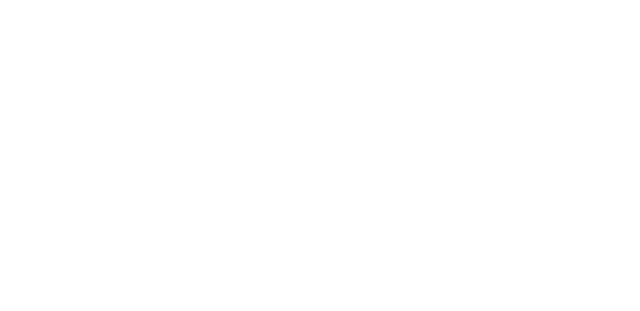
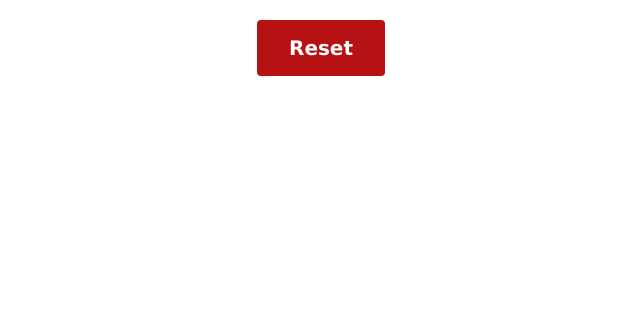
Before and after one commit to joshjt96/etch-a-sketch, a plain HTML site: page index.html in a window 1280 px wide. Shown: the whole page, without its empty margins (319-959 px from the left). Drawn offline with Linux system fonts and the light colour scheme.

Commit message:
Add reset button

```diff
--- a/etch.js
+++ b/etch.js
@@ -12,9 +12,13 @@ function makeGrid() {
 };
 
 
-for (let i = 0; i < 16; i++) {
+for (let i = 0; i < 32; i++) {
     makeGrid();
 };
+
+// const btn = document.createElement('button');
+// btn.textContent('Reset');
+// container.append(btn);
 
 // document.querySelector('.grid-box').addEventListener('mouseover', function() {
 //     document.querySelector('.grid-box').style.backgroundColor= "grey"
--- a/index.html
+++ b/index.html
@@ -8,8 +8,10 @@
     <link rel="stylesheet" href="styles.css">
 </head>
 <body>
+    <div class="reset-button">
+    <a href="" onclick="window.location.reload();" class="myButton">Reset</a>
+    </div>
     <div class="container"></div>
-
 </body>
 <script src="etch.js"></script>
 </html>
--- a/styles.css
+++ b/styles.css
@@ -5,12 +5,45 @@ h1 {
 .container {
     display: flex;
     flex-wrap: wrap;
-    width: 850px;
-    height: 300px;
+    /* width: 1380px;
+    height: 500px; */
+    justify-content: center;
+    align-items: center;
+    /* border: 20px;
+    border-style: solid;
+    border-color: #b61113;
+    margin-right: 10px; */
 }
 
 .grid-box {
     display: flex;
     width: 50px;
     height: 50px;
+    border: 1px;
+    /* border-style: solid;
+    border-color: black; */
+    justify-content: center;
 }
+
+.reset-button {
+    display: flex;
+    justify-content: center;
+    margin: 20px;
+
+}
+
+.myButton {
+	background-color:#b61113;
+	border-radius:4px;
+	display:inline-block;
+	cursor:pointer;
+	color:#ffffff;
+	font-family:Verdana;
+	font-size:20px;
+	font-weight:bold;
+	padding:16px 32px;
+	text-decoration:none;
+}
+.myButton:hover {
+	background-color:#eb675e;
+}
```
